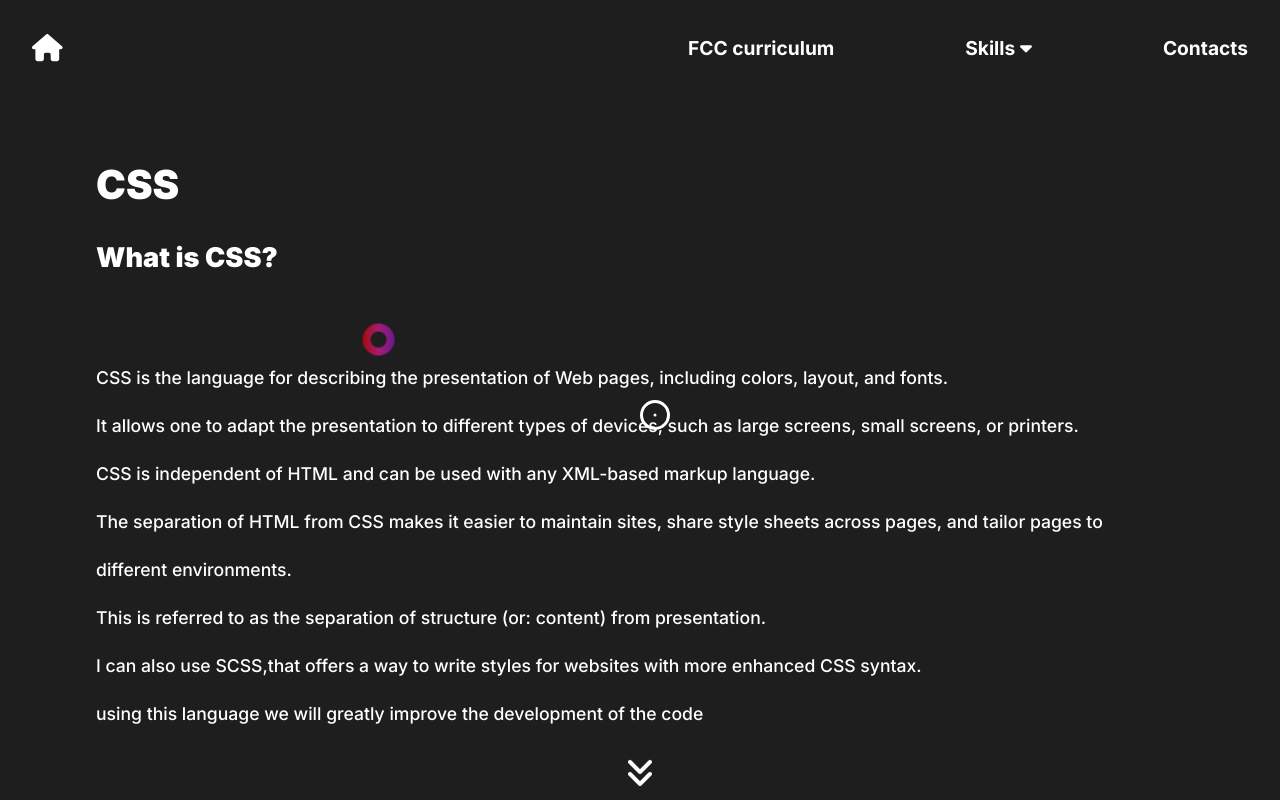
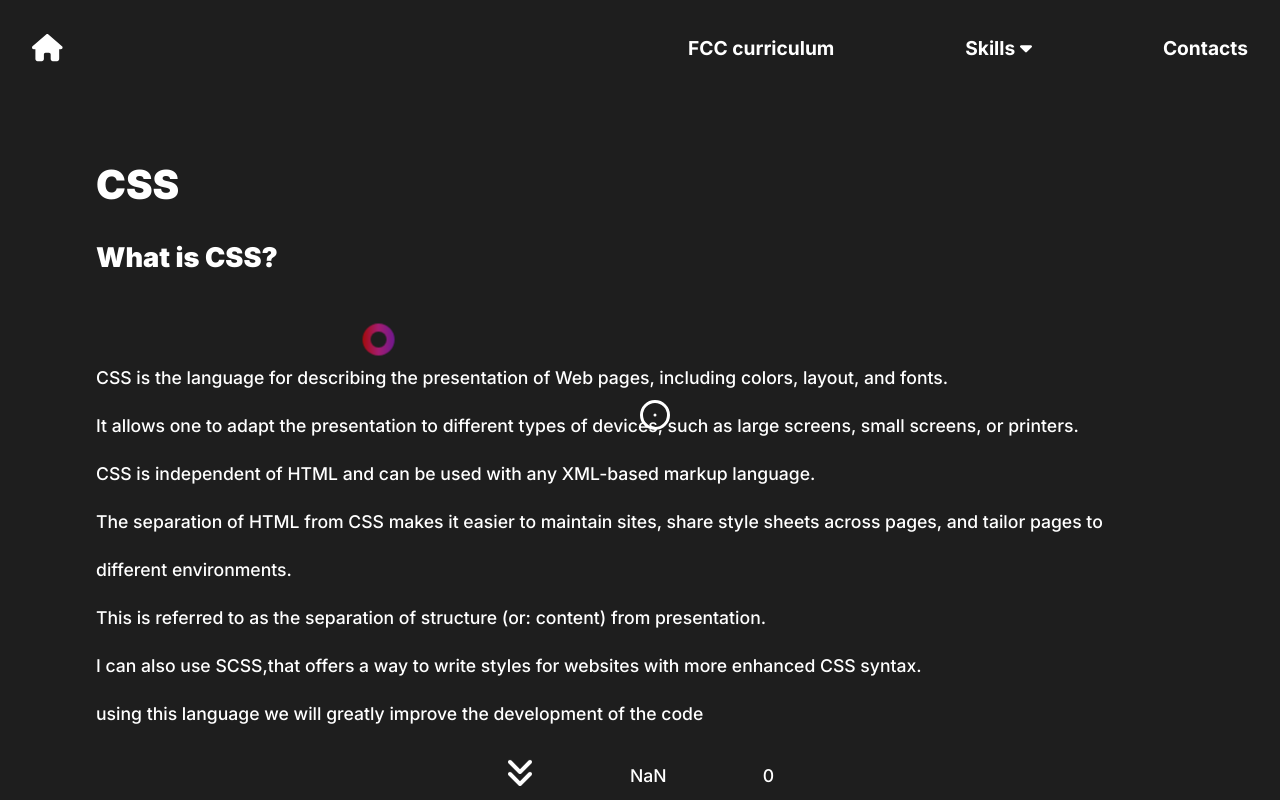
Before and after one commit to samuelespina/personal-portfolio, a React (Create React App) app: page /skills-css in a window 1280 px wide. Shown: the top 800 px of the page. Built offline with nearby package versions, Linux system fonts and the light colour scheme.

Commit message:
view problem

```diff
--- a/src/components/ScrollUx/ScrollUx.jsx
+++ b/src/components/ScrollUx/ScrollUx.jsx
@@ -30,6 +30,8 @@ const ScrollUx = (props) => {
         ref={scrollUxRef}
         icon={faAnglesDown}
       />
+      <p>{props.vanishHeight}</p>
+      <p>{scrollValue}</p>
     </div>
   );
 };
```
